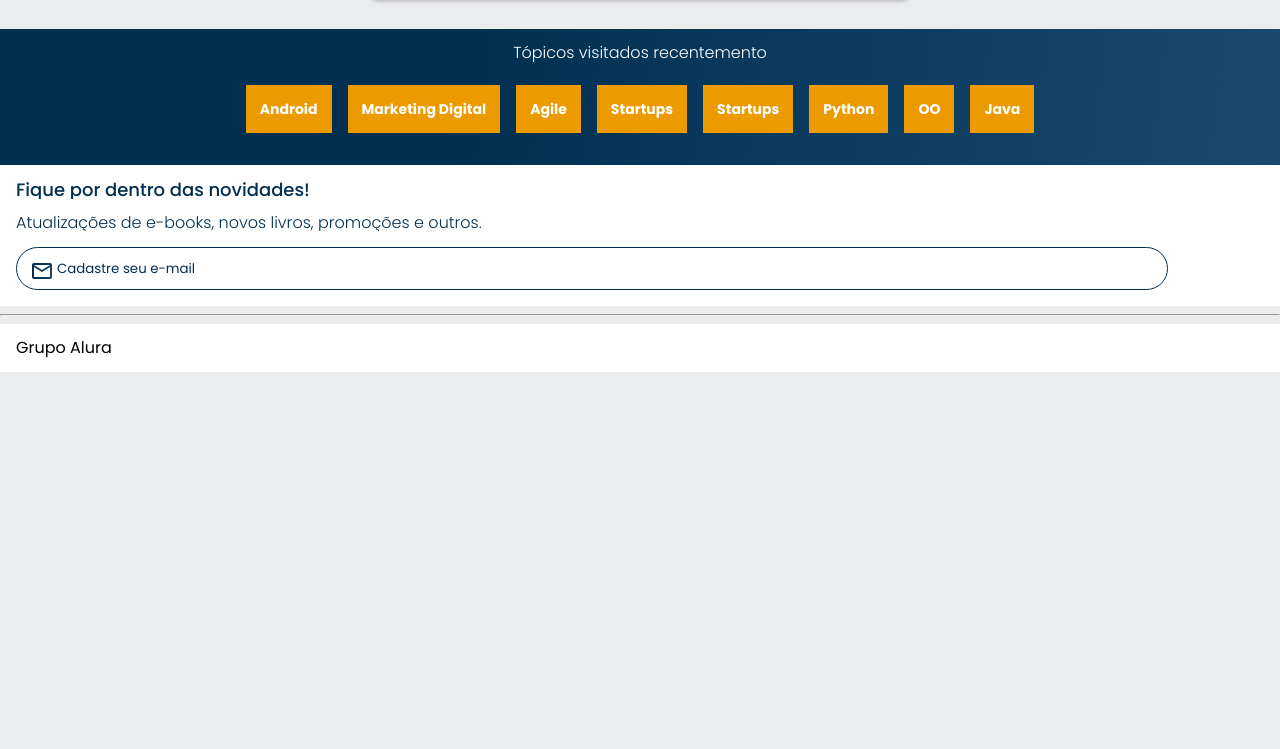
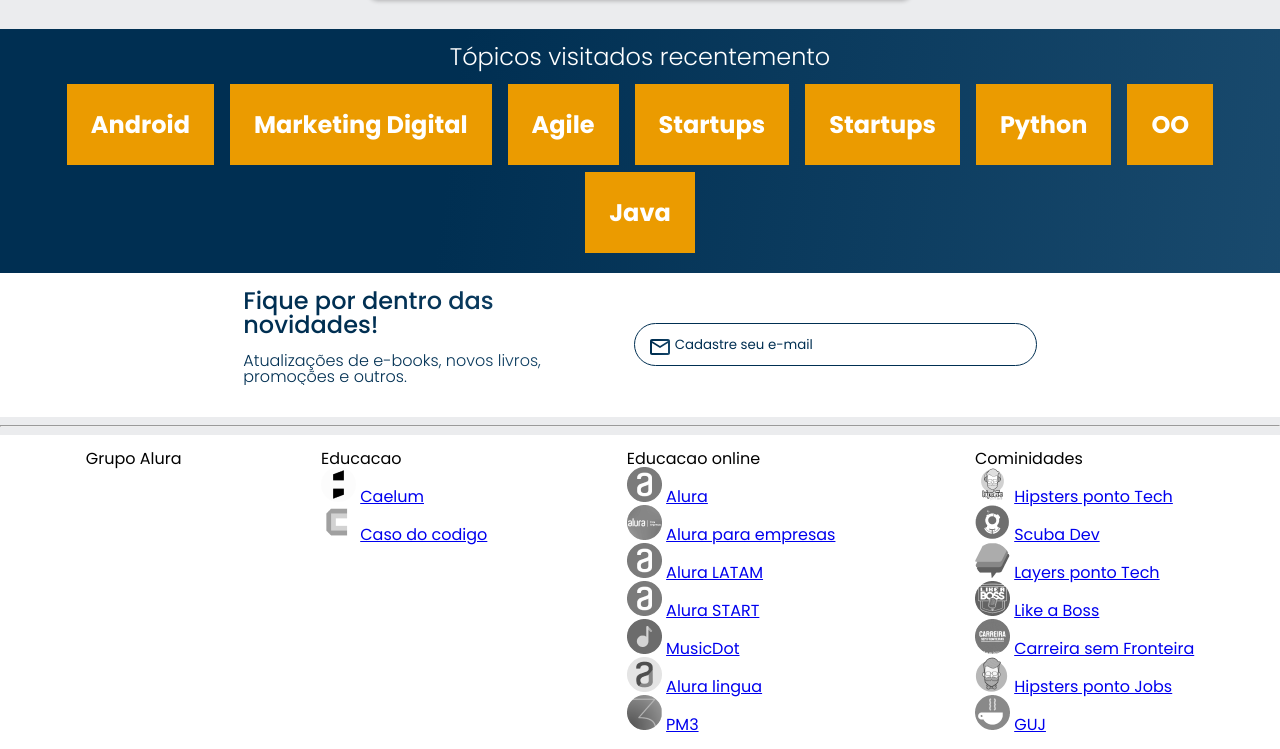
Before and after one commit to AndreLucyo2/alura-books, a plain HTML site: page index.html in a window 1280 px wide. Shown: the part 1951-2700 px from the top of the page. Before the commit the page ends 2323 px from the top, so only its background shows below. Drawn offline with nearby package versions, Linux system fonts and the light colour scheme.

Commit message:
iniciado rodapé

```diff
--- a/index.html
+++ b/index.html
@@ -257,8 +257,10 @@
     </section>
 
     <section class="contato">
-        <h2 class="contato__titulo">Fique por dentro das novidades!</h2>
-        <p class="contato__texto">Atualizações de e-books, novos livros, promoções e outros.</p>
+        <div class="contato__descricao">
+            <h2 class="contato__titulo">Fique por dentro das novidades!</h2>
+            <p class="contato__texto">Atualizações de e-books, novos livros, promoções e outros.</p>
+        </div>
         <input type="email" placeholder="Cadastre seu e-mail" class="contato__email">
     </section>
 
@@ -267,6 +269,82 @@
 
     <footer class="rodape">
         <h2 class="rodape__titulo">Grupo Alura</h2>
+        <ul class="lista-rodape">
+            <li class="lista-rodape__titulo">Educacao</li>
+            <li class="lista-rodape__item">
+                <img src="/img/Caelum.png" alt="logo da casa do caelum">
+                <a href="#" class="lsita-radape__link">Caelum</a>
+            </li>
+            <li class="lista-rodape__item">
+                <img src="/img/CasaDoCodigo.png" alt="logo da casa do codigo">
+                <a href="#" class="lsita-radape__link">Caso do codigo</a>
+            </li>
+        </ul>
+
+        <ul class="lista-rodape">
+            <li class="lista-rodape__titulo">Educacao online</li>
+            <li class="lista-rodape__item">
+                <img src="/img/Alura.png" alt="logo da casa da alura">
+                <a href="#" class="lsita-radape__link">Alura</a>
+            </li>
+            <li class="lista-rodape__item">
+                <img src="/img/AluraEmpresas.png" alt="logo da casa do codigo">
+                <a href="#" class="lsita-radape__link">Alura para empresas</a>
+            </li>
+            <li class="lista-rodape__item">
+                <img src="/img/AluraLatam.png" alt="logo da casa do codigo">
+                <a href="#" class="lsita-radape__link">Alura LATAM</a>
+            </li>
+            <li class="lista-rodape__item">
+                <img src="/img/Alura.png" alt="logo da casa do codigo">
+                <a href="#" class="lsita-radape__link">Alura START</a>
+            </li>
+            <li class="lista-rodape__item">
+                <img src="/img/MusicDot.png" alt="logo da casa do codigo">
+                <a href="#" class="lsita-radape__link">MusicDot</a>
+            </li>
+            <li class="lista-rodape__item">
+                <img src="/img/AluraLingua.png" alt="logo da casa do codigo">
+                <a href="#" class="lsita-radape__link">Alura lingua</a>
+            </li>
+            <li class="lista-rodape__item">
+                <img src="/img/PM3.png" alt="logo da casa do codigo">
+                <a href="#" class="lsita-radape__link">PM3</a>
+            </li>
+        </ul>
+
+        <ul class="lista-rodape">
+            <li class="lista-rodape__titulo">Cominidades</li>
+            <li class="lista-rodape__item">
+                <img src="/img/HipstersTech.png" alt="logo da casa da alura">
+                <a href="#" class="lsita-radape__link">Hipsters ponto Tech</a>
+            </li>
+            <li class="lista-rodape__item">
+                <img src="/img/Scuba.png" alt="logo da casa do codigo">
+                <a href="#" class="lsita-radape__link">Scuba Dev</a>
+            </li>
+            <li class="lista-rodape__item">
+                <img src="/img/Layers.png" alt="logo da casa do codigo">
+                <a href="#" class="lsita-radape__link">Layers ponto Tech</a>
+            </li>
+            <li class="lista-rodape__item">
+                <img src="/img/LikeABoss.png" alt="logo da casa do codigo">
+                <a href="#" class="lsita-radape__link">Like a Boss</a>
+            </li>
+            <li class="lista-rodape__item">
+                <img src="/img/CarreiraSemFronteira.png" alt="logo da casa do codigo">
+                <a href="#" class="lsita-radape__link">Carreira sem Fronteira</a>
+            </li>
+            <li class="lista-rodape__item">
+                <img src="/img/HipstersJobs.png" alt="logo da casa do codigo">
+                <a href="#" class="lsita-radape__link">Hipsters ponto Jobs</a>
+            </li>
+            <li class="lista-rodape__item">
+                <img src="/img/GUJ.png" alt="logo da casa do codigo">
+                <a href="#" class="lsita-radape__link">GUJ</a>
+            </li>
+        </ul>
+
     </footer>
 
     <!-- scrip deixar sempre no final do body -->
--- a/styles/contato.css
+++ b/styles/contato.css
@@ -12,19 +12,18 @@
 
 }
 
-.contato__titulo{
+.contato__titulo {
     font-size: 18px;
     font-weight: 500;
 }
 
 .contato__texto {
     font-weight: 300;
-    margin:  1em 0;
+    margin: 1em 0;
 
 }
 
-
-.contato__email{
+.contato__email {
     background-color: transparent;
     color: var(--azul);
     border: 1px solid var(--azul);
@@ -33,9 +32,32 @@
     width: 90%;
 }
 
-.contato__email::placeholder{
+.contato__email::placeholder {
     font-family: var(--fonte-principal);
     color: var(--azul);
     background: url("../img/Email.svg") no-repeat;
     padding-left: 2em;
 }
+
+/* media query --------------------------------------------------------------- */
+/* Aplicar um determinaod estilo conforme o tamanho da tela */
+@media screen and (min-width:1024px) {
+    .contato {
+        display: flex;
+        justify-content: center;
+        align-items: center;
+    }
+
+    .contato__titulo {
+        font-size: 24px;
+    }
+
+    .contato__descricao {
+        margin-right: 1em;
+        width: 30%;
+    }
+
+    .contato__email {
+        width: 30%;
+    }
+}
--- a/styles/rodape.css
+++ b/styles/rodape.css
@@ -6,3 +6,13 @@
     background-color: var(--branco);
     padding: 1em;
 }
+
+/* media query --------------------------------------------------------------- */
+/* Aplicar um determinaod estilo conforme o tamanho da tela */
+@media screen and (min-width:1024px) {
+    .rodape{
+        display: flex;
+        justify-content: space-around;
+    }
+
+}
--- a/styles/topicos.css
+++ b/styles/topicos.css
@@ -29,3 +29,14 @@
     font-size: 14px;
     font-weight: 700;
 }
+
+/* media query --------------------------------------------------------------- */
+/* Aplicar um determinaod estilo conforme o tamanho da tela */
+@media screen and (min-width:1024px) {
+    .topicos__titulo{
+        font-size: 24px;
+    }
+    .tipocos__link{
+        font-size: 24px;
+    }
+}
```
